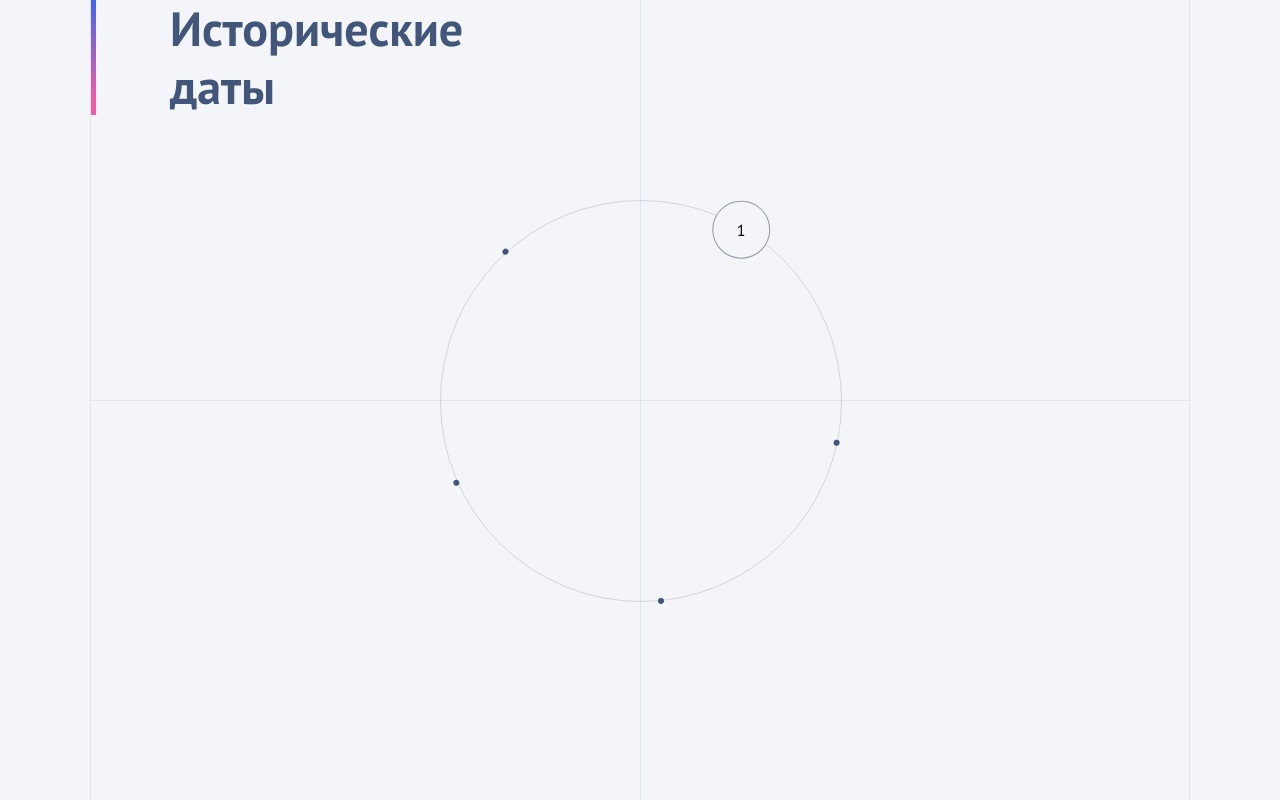
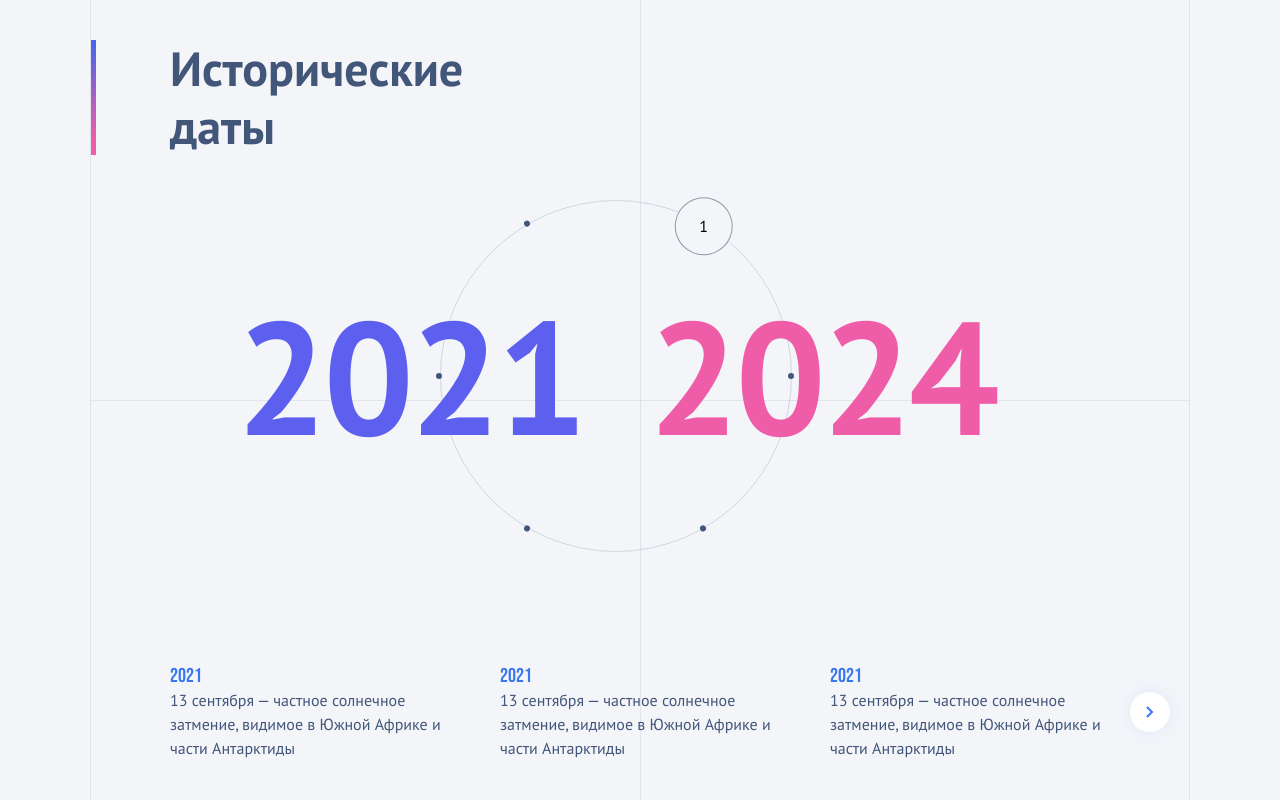
Before and after one commit to george-avsa/only-test-task, a React app: page / in a window 1280 px wide. Built offline with nearby package versions, Linux system fonts and the light colour scheme.

Commit message:
swiper added (only deskto screens)

```diff
--- a/src/App.tsx
+++ b/src/App.tsx
@@ -1,5 +1,6 @@
 import React, { useState } from 'react';
 import Circle from './components/Circe';
+import { Slider } from './components/Slider';
 
 export default function App() {
     return (
@@ -13,6 +14,7 @@ export default function App() {
                 Исторические <br/>даты
                 <div className='title__line'></div>
             </h1>
+            <Slider></Slider>
         </div>
     )
 }
--- a/src/components/Circe.tsx
+++ b/src/components/Circe.tsx
@@ -84,6 +84,14 @@ export default function Circle() {
             nextRotation: 0,
             active: false,
         },
+        {
+            firstDate: 2023,
+            lastDate: 2024,
+            index: 6,
+            currentRotation: 0,
+            nextRotation: 0,
+            active: false,
+        },
     ]);
 
     useEffect(() => {
@@ -133,6 +141,10 @@ export default function Circle() {
                         </div>
                     </div>
                 ))}
+                <div className="circle__dates" style={{rotate: `${-(circleRotation % 360)}deg`}}>
+                    <div className="circle__date circle__date--first">2021</div>
+                    <div className="circle__date circle__date--second">2024</div>
+                </div>
         </div>
     );
 }
--- /dev/null
+++ b/src/components/Slider.tsx
@@ -0,0 +1,100 @@
+import React, { useCallback, useEffect, useRef, useState } from 'react';
+import {Swiper, SwiperSlide} from 'swiper/react';
+import 'swiper/css';
+import 'swiper/css/navigation';
+import {ReactComponent as SearchIcon} from './../assets/arrowSlider.svg';
+
+function getControllerVisibility(swiper: {isBeginning: boolean, isEnd: boolean}) {
+  let controllerVisibility = {
+    left: true, right: true
+  };
+  if (swiper.isBeginning) {
+    controllerVisibility = {
+      left: false,
+      right: true,
+    }
+  } else if (swiper.isEnd) {
+    controllerVisibility = {
+      left: true,
+      right: false,
+    }
+  }
+  return controllerVisibility;
+}
+
+export const Slider = () => {
+  const sliderRef = useRef(null);
+
+  function handleProgressSwipe() {
+    setControllerVisibility(getControllerVisibility(sliderRef.current.swiper))
+  }
+
+  const handlePrev = useCallback(() => {
+    if (!sliderRef.current) return;
+    sliderRef.current.swiper.slidePrev();
+  }, []);
+  const handleNext = useCallback(() => {
+    if (!sliderRef.current) return;
+    sliderRef.current.swiper.slideNext();
+  }, []);
+
+  const [controllerVisibility, setControllerVisibility] = useState({
+    left: false,
+    right: true,
+  });
+
+  useEffect(() => {console.log(controllerVisibility)}, [controllerVisibility])
+
+  return <div className='slider'>
+  <Swiper
+  ref={sliderRef}
+  // install Swiper modules
+  spaceBetween={50}
+  slidesPerView={3}
+  onProgress={handleProgressSwipe}
+>
+  <SwiperSlide>
+    <p className='slider__date'>2021</p>
+    <p className='slider__text'>
+      13 сентября — частное солнечное затмение, видимое в Южной Африке и части Антарктиды
+    </p>
+  </SwiperSlide>
+  <SwiperSlide>
+    <p className='slider__date'>2021</p>
+    <p className='slider__text'>
+      13 сентября — частное солнечное затмение, видимое в Южной Африке и части Антарктиды
+    </p>
+  </SwiperSlide>
+  <SwiperSlide>
+    <p className='slider__date'>2021</p>
+    <p className='slider__text'>
+      13 сентября — частное солнечное затмение, видимое в Южной Африке и части Антарктиды
+    </p>
+  </SwiperSlide>
+  <SwiperSlide>
+    <p className='slider__date'>2021</p>
+    <p className='slider__text'>
+      13 сентября — частное солнечное затмение, видимое в Южной Африке и части Антарктиды
+    </p>
+  </SwiperSlide>
+  <SwiperSlide>
+    <p className='slider__date'>2021</p>
+    <p className='slider__text'>
+      13 сентября — частное солнечное затмение, видимое в Южной Африке и части Антарктиды
+    </p>
+  </SwiperSlide>
+
+</Swiper>
+
+  {controllerVisibility.left && (
+    <div className='slider-controller slider-controller--left' onClick={handlePrev}>
+      <SearchIcon />
+    </div>
+  )}
+  {controllerVisibility.right && (
+    <div className='slider-controller' onClick={handleNext}>
+      <SearchIcon />
+    </div>
+  )}
+  </div>
+};
--- a/src/styles.scss
+++ b/src/styles.scss
@@ -21,6 +21,16 @@ html {
 
     box-sizing: border-box;
     padding: 0px 80px;
+
+    overflow: hidden;
+
+    display: flex;
+    flex-direction: column;
+    justify-content: space-between;
+
+    @media screen and (max-width: 1500px) {
+        padding: 40px 80px;
+    }
 }
 
 .wrapper__line--horizontal {
@@ -47,11 +57,15 @@ html {
     border: 1px solid rgba(66, 86, 122, 0.2);
     opacity: 1;
 
+    display: flex;
+    align-items: center;
+    justify-content: center;
+
     transition: rotate 1s ease-out;
 
     @media screen and (max-width: 1500px) {
-        width: 400px;
-        height: 400px;
+        width: 350px;
+        height: 350px;
         top: calc(50% - 200px);
         left: calc(50% - 200px);
     }
@@ -62,6 +76,7 @@ html {
     left: calc(50% - 4px);
     width: 6px;
     height: 100%;
+    z-index: 10;
 }
 
 .cirlce__marker {
@@ -133,3 +148,122 @@ h1 {
     background: linear-gradient(180deg, #3866EE -5%, #EF5DA8 85%);
     height: 100%;
 }
+
+.circle__dates {
+    display: flex;
+    gap: 65px;
+
+    transition: rotate 1s ease-out;
+}
+
+.circle__date {
+    font-family: 'PT Sans', sans-serif;
+    font-size: 200px;
+    font-style: normal;
+    font-weight: 700;
+    line-height: 160px;
+    letter-spacing: -4px;
+
+    @media screen and (max-width: 1500px) {
+        font-size: 160px;
+    }
+
+    &--first {
+        color: #5D5FEF;
+    }
+
+    &--second {
+        color: #EF5DA8;
+    }
+}
+
+.slider {
+    position: relative;
+}
+
+.swiper-button-prev, .swiper-button-next {
+    width: 40px;
+    height: 40px;
+    background: #fff;
+
+    box-shadow: 0px 0px 15px 0px rgba(56, 119, 238, 0.10);
+    border-radius: 50%;
+    rotate: 180deg;
+
+    // left: -40px;
+
+    &::after {
+        position: absolute;
+        top: calc(50% - 10px);
+        left: calc(50% - 5px);
+        content: '';
+        width: 10px;
+        height: 20px;
+        background: url('./assets/arrowSlider.svg');
+        background-repeat: no-repeat;
+        background-position: center;
+    }
+}
+
+.swiper-button-next {
+    right: -10px;
+    z-index: 100;
+    &::after {
+        rotate: 180deg;
+    }
+}
+
+.swiper-button-disabled {
+    display: none;
+}
+
+.slider__date {
+    color: #3877EE;
+    font-family: Bebas Neue;
+    font-size: 25px;
+    font-style: normal;
+    font-weight: 400;
+    line-height: 120%; /* 30px */
+    text-transform: uppercase;
+
+    @media screen and (max-width: 1500px) {
+        font-size: 20px;
+    }
+}
+
+.slider__text {
+    color: #42567A;
+    font-family: PT Sans;
+    font-size: 20px;
+    font-style: normal;
+    font-weight: 400;
+    line-height: 150%; /* 150% */
+    @media screen and (max-width: 1500px) {
+        font-size: 16px;
+    }
+}
+
+.slider-controller {
+    position: absolute;
+    border-radius: 50%;
+    right: -60px;
+    top: calc(50% - 20px);
+    box-shadow: 0px 0px 15px 0px rgba(56, 119, 238, 0.10);
+    background: #fff;
+    width: 40px;
+    height: 40px;
+    display: flex;
+    align-items: center;
+    justify-content: center;
+    cursor: pointer;
+
+    &--left{
+       left: -60px;
+       rotate: 180deg;
+    }
+}
+
+
+.slider-controller {
+
+}
--- a/tsconfig.json
+++ b/tsconfig.json
@@ -5,6 +5,7 @@
       "module": "es6",
       "jsx": "react",
       "noImplicitAny": true,
-      "allowSyntheticDefaultImports": true
+      "moduleResolution":"node",
+      "allowSyntheticDefaultImports": true,
     }
   }
--- a/webpack.config.js
+++ b/webpack.config.js
@@ -18,13 +18,25 @@ module.exports = {
                 exclude: '/node_modules/'
             },
             {
-                test: /\.s[ac]ss$/i,
+                test: /\.(sa|sc|c)ss$/,
                 use: [
                   "style-loader",
                   "css-loader",
                   "sass-loader",
                 ],
               },
+              {
+                test: /\.(png|jpe?g|gif)$/i,
+                use: [
+                  {
+                    loader: 'file-loader',
+                  },
+                ],
+              },
+              {
+                test: /\.svg$/,
+                use: ['@svgr/webpack', 'url-loader'],
+            },
         ],
     },
     output: {
```
Also changed, not shown: declaration.d.ts (added, +8 -0 lines), package.json (+6 -1 lines), src/assets/arrowSlider.svg (added), 1 other file (tests, documents, lock files or other folders).
